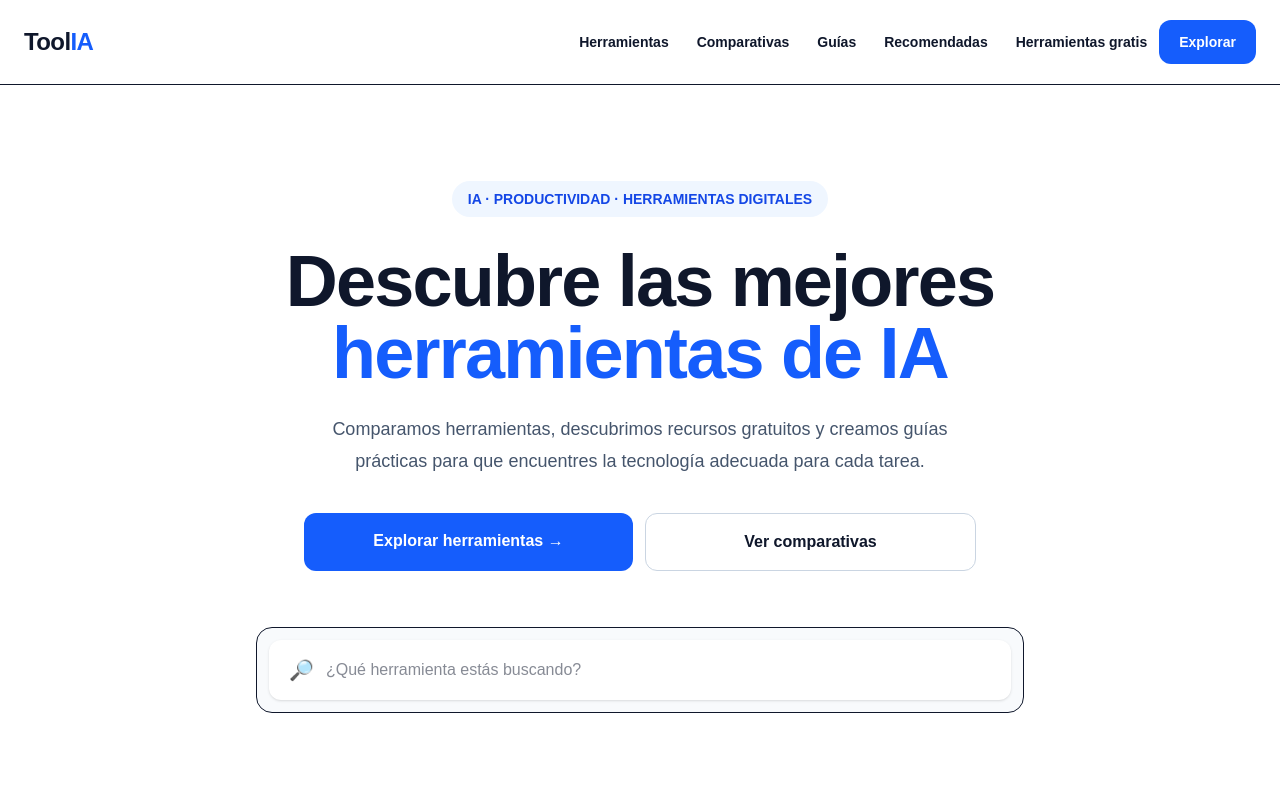
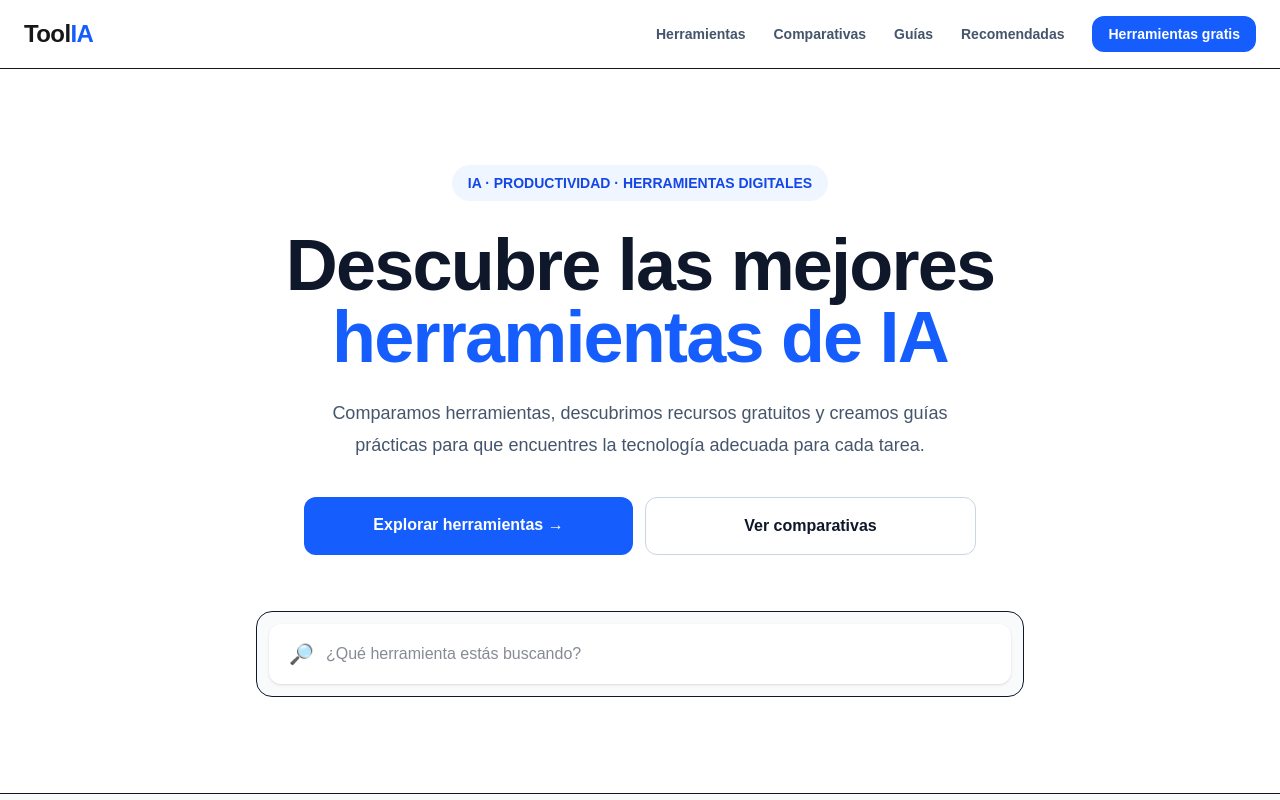
Before and after one commit to rayannafe0-droid/toolia, a Next.js app: page / in a window 1280 px wide. Shown: the top 800 px of the page. Built offline with nearby package versions, Linux system fonts and the light colour scheme.

Commit message:
Menu movil global

```diff
--- a/app/layout.tsx
+++ b/app/layout.tsx
@@ -1,4 +1,3 @@
-
 import type { Metadata } from "next";
 import { Geist, Geist_Mono } from "next/font/google";
 import Script from "next/script";
@@ -82,9 +81,9 @@ export default function RootLayout({
   return (
     <html lang="es" className={htmlClassName}>
       <head>
-        {/* =========================
+        {/* =====================================================
             IUBENDA
-        ========================== */}
+        ====================================================== */}
 
         <Script
           id="iubenda-config"
@@ -125,9 +124,9 @@ export default function RootLayout({
           charSet="UTF-8"
         />
 
-        {/* =========================
+        {/* =====================================================
             GOOGLE ANALYTICS
-        ========================== */}
+        ====================================================== */}
 
         <Script
           src="https://www.googletagmanager.com/gtag/js?id=G-E1T5Y23QP7"
@@ -151,9 +150,9 @@ export default function RootLayout({
           }}
         />
 
-        {/* =========================
+        {/* =====================================================
             GOOGLE ADSENSE
-        ========================== */}
+        ====================================================== */}
 
         <Script
           id="google-adsense"
@@ -164,7 +163,75 @@ export default function RootLayout({
       </head>
 
       <body className="min-h-full bg-slate-50 text-slate-900">
+        {/* =====================================================
+            NAVBAR GLOBAL
+            Aparece en TODAS las páginas
+        ====================================================== */}
+
+        <header className="sticky top-0 z-50 border-b bg-white/95 backdrop-blur">
+          <div className="mx-auto flex max-w-7xl items-center justify-between px-6 py-4">
+            {/* LOGO */}
+
+            <a
+              href="/"
+              className="text-2xl font-black tracking-tight"
+            >
+              Tool<span className="text-blue-600">IA</span>
+            </a>
+
+            {/* NAVEGACIÓN DESKTOP */}
+
+            <nav className="hidden items-center gap-7 md:flex">
+              <a
+                href="/herramientas"
+                className="text-sm font-semibold text-slate-600 transition hover:text-blue-600"
+              >
+                Herramientas
+              </a>
+
+              <a
+                href="/comparativas"
+                className="text-sm font-semibold text-slate-600 transition hover:text-blue-600"
+              >
+                Comparativas
+              </a>
+
+              <a
+                href="/guias"
+                className="text-sm font-semibold text-slate-600 transition hover:text-blue-600"
+              >
+                Guías
+              </a>
+
+              <a
+                href="/recomendadas"
+                className="text-sm font-semibold text-slate-600 transition hover:text-blue-600"
+              >
+                Recomendadas
+              </a>
+
+              <a
+                href="/herramientas-gratuitas"
+                className="rounded-xl bg-blue-600 px-4 py-2 text-sm font-bold text-white transition hover:bg-blue-700"
+              >
+                Herramientas gratis
+              </a>
+            </nav>
+
+            {/* =================================================
+                MENÚ MÓVIL
+                Se mantiene en todas las páginas
+            ================================================== */}
+
+            <MobileMenu />
+          </div>
+        </header>
+
+        {/* DATOS ESTRUCTURADOS */}
+
         <StructuredData />
+
+        {/* CONTENIDO DE CADA PÁGINA */}
 
         {children}
       </body>
--- a/app/page.tsx
+++ b/app/page.tsx
@@ -1,5 +1,5 @@
 "use client";
-import MobileMenu from "@/app/components/MobileMenu";
+
 import { useState } from "react";
 import { tools } from "@/data/tools";
 
@@ -113,58 +113,7 @@ export default function Home() {
 
   return (
     <main className="min-h-screen bg-slate-50 text-slate-900">
-      <header className="sticky top-0 z-50 border-b bg-white/95 backdrop-blur">
-  <div className="mx-auto flex max-w-7xl items-center justify-between px-6 py-5">
 
-    <a
-      href="/"
-      className="text-2xl font-black tracking-tight"
-    >
-      Tool<span className="text-blue-600">IA</span>
-    </a>
-
-    <div className="flex items-center gap-3">
-
-      <nav className="hidden gap-7 text-sm font-semibold md:flex">
-
-        <a href="/herramientas" className="transition hover:text-blue-600">
-          Herramientas
-        </a>
-
-        <a href="/comparativas" className="transition hover:text-blue-600">
-          Comparativas
-        </a>
-
-        <a href="/guias" className="transition hover:text-blue-600">
-          Guías
-        </a>
-
-        <a href="/recomendadas" className="transition hover:text-blue-600">
-          Recomendadas
-        </a>
-
-        <a
-          href="/herramientas-gratuitas"
-          className="transition hover:text-blue-600"
-        >
-          Herramientas gratis
-        </a>
-
-      </nav>
-
-      <a
-        href="/herramientas"
-        className="hidden rounded-xl bg-blue-600 px-5 py-3 text-sm font-bold text-white transition hover:bg-blue-700 md:block"
-      >
-        Explorar
-      </a>
-
-      <MobileMenu />
-
-    </div>
-
-  </div>
-</header>
 
       {/* =====================================================
           HERO
```
